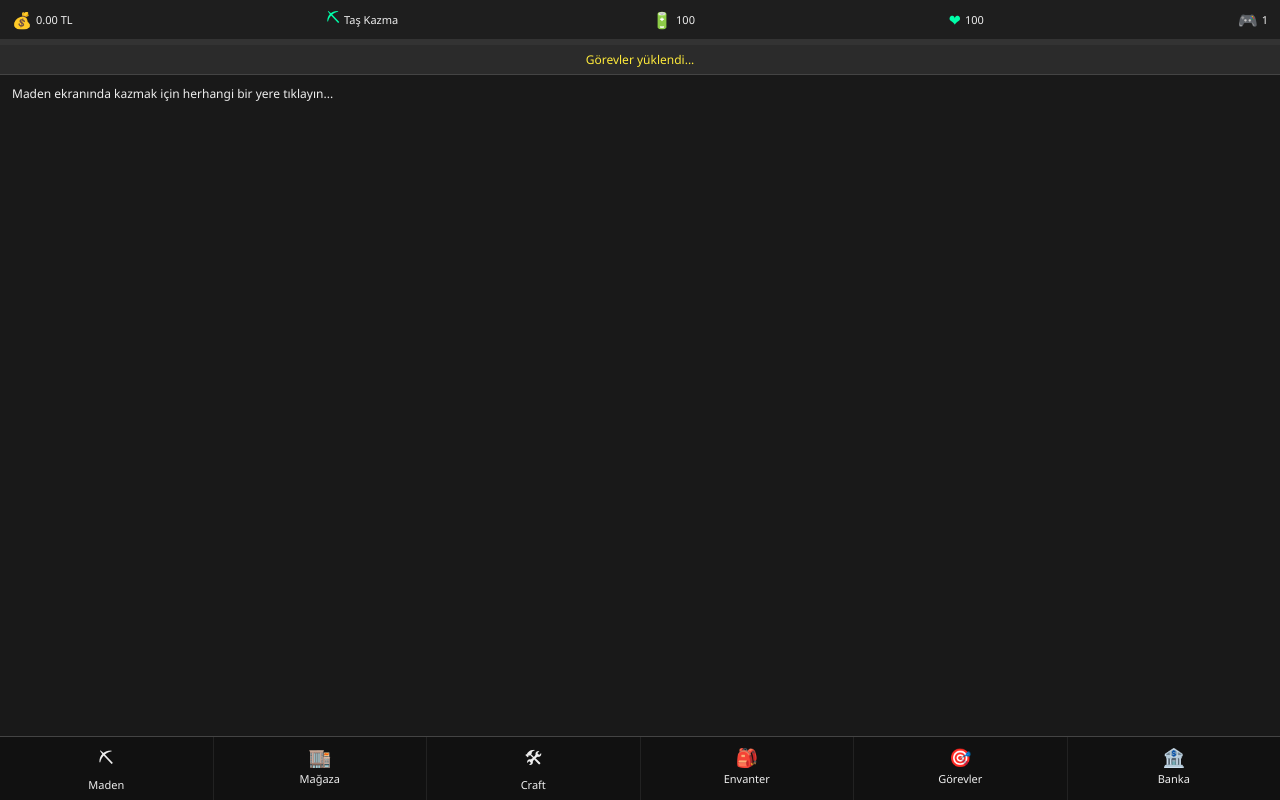
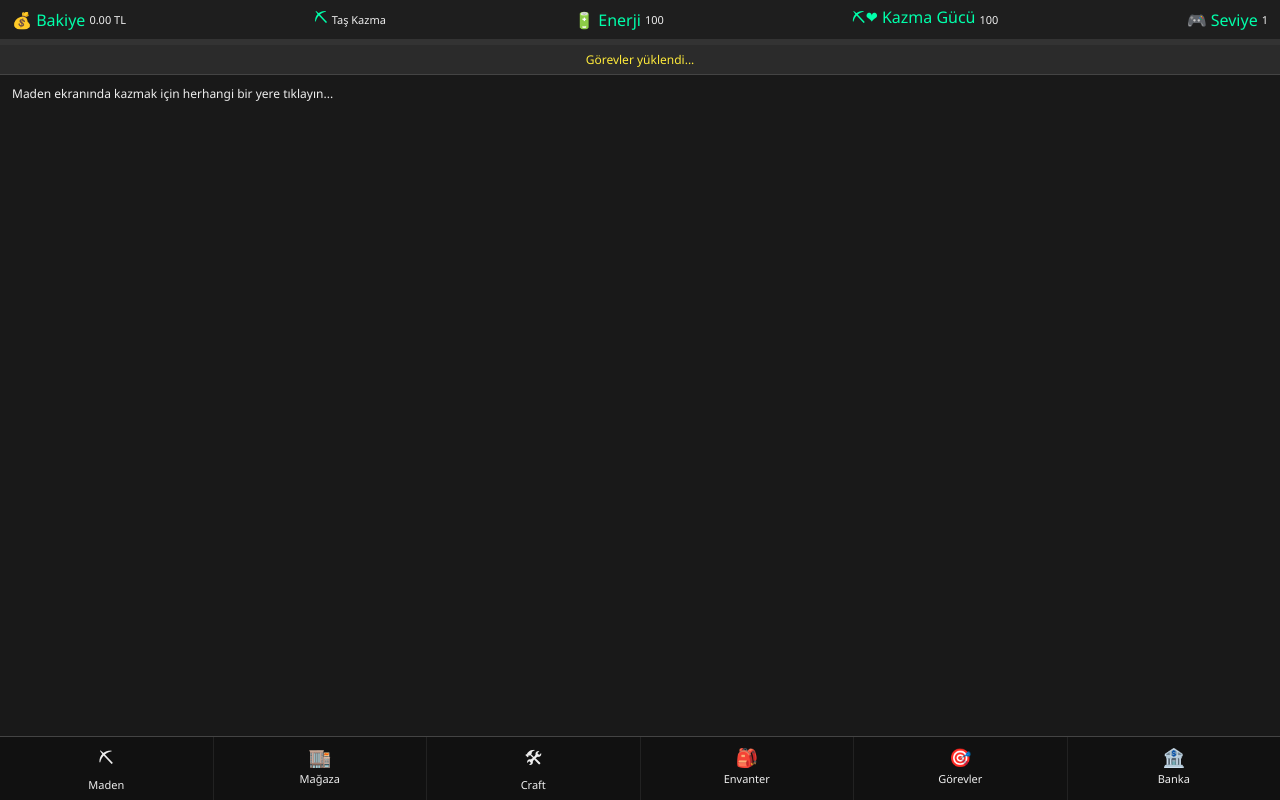
Before and after one commit to burakgulesci/bbgteknoloji, a plain HTML site: page index.html in a window 1280 px wide. Drawn offline with Linux system fonts and the light colour scheme.

Commit message:
Update index.html

```diff
--- a/index.html
+++ b/index.html
@@ -194,11 +194,11 @@
 <body>
 <div id="gameWrapper">
   <div id="topBar">
-    <div><span class="icon">💰</span> <span id="tlValue">0.00 TL</span></div>
+    <div><span class="icon">💰 Bakiye </span> <span id="tlValue">0.00 TL</span></div>
     <div><span class="icon">⛏</span> <span id="pickaxeType">Taş Kazma</span></div>
-    <div><span class="icon">🔋</span> <span id="energy">100</span></div>
-    <div><span class="icon">❤</span> <span id="durability">100</span></div>
-    <div><span class="icon">🎮</span> <span id="level">1</span></div>
+    <div><span class="icon">🔋 Enerji </span> <span id="energy">100</span></div>
+    <div><span class="icon">⛏❤ Kazma Gücü </span> <span id="durability">100</span></div>
+    <div><span class="icon">🎮 Seviye</span> <span id="level">1</span></div>
   </div>
   <div id="expBarContainer"><div id="expBar"></div></div>
   <div id="taskBar">Görevler yüklendi...</div>
@@ -682,11 +682,13 @@
   }
   state.coin -= price;
   state.energy = Math.min(100, state.energy + allItems["Energy Drink"].energy);
+  console.log("Enerji içeceği alındı, enerji:", state.energy); // kontrol için
   showNotice("Enerji içeceği satın alındı! Enerjin yenilendi.");
   saveGame();
   updateUI();
   showBankScreen();
 }
+
 
   // --- BUTON EVENTLERİ ---
 
```
Lines whose indentation alone changed are shown as unchanged.
